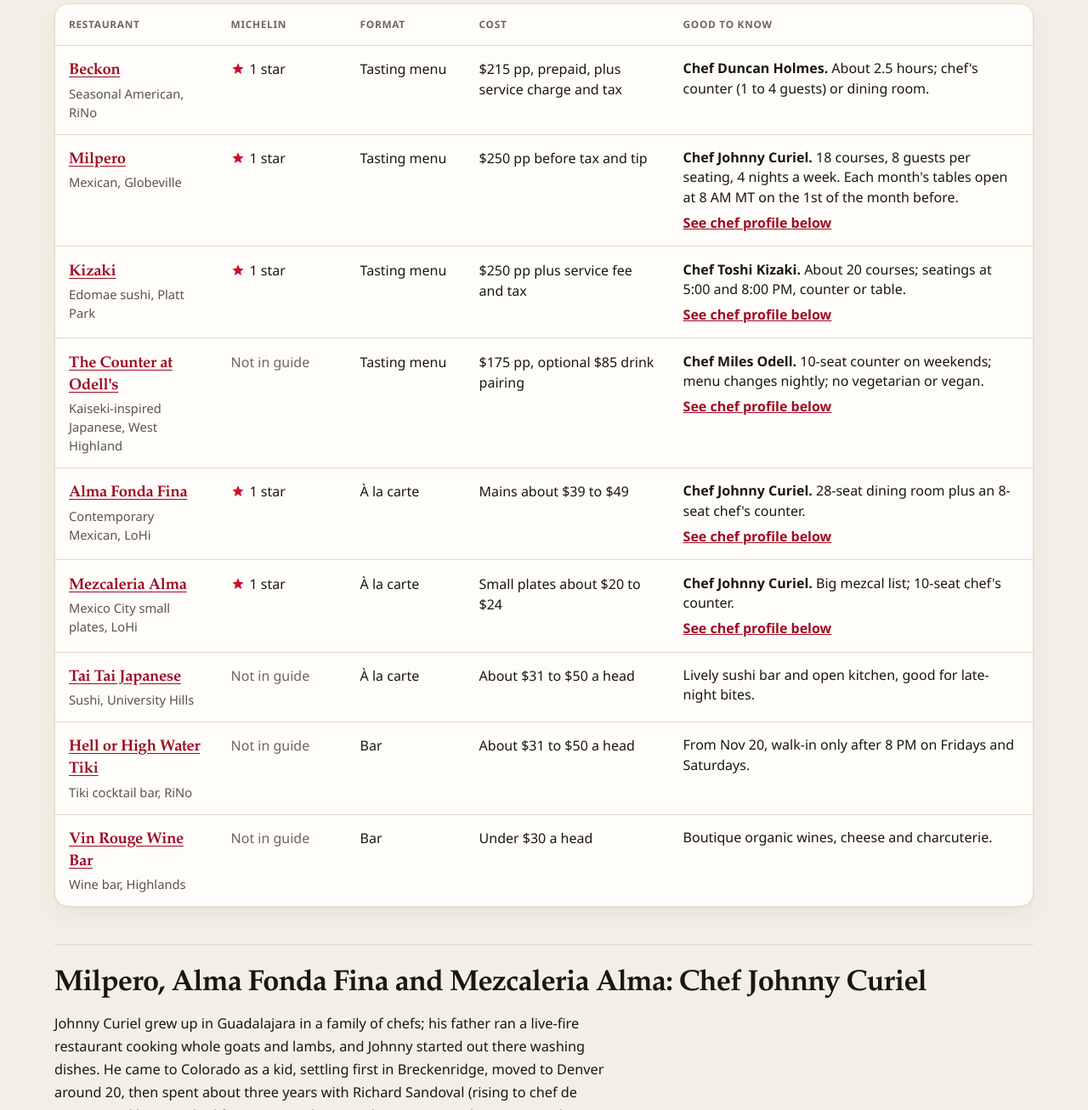
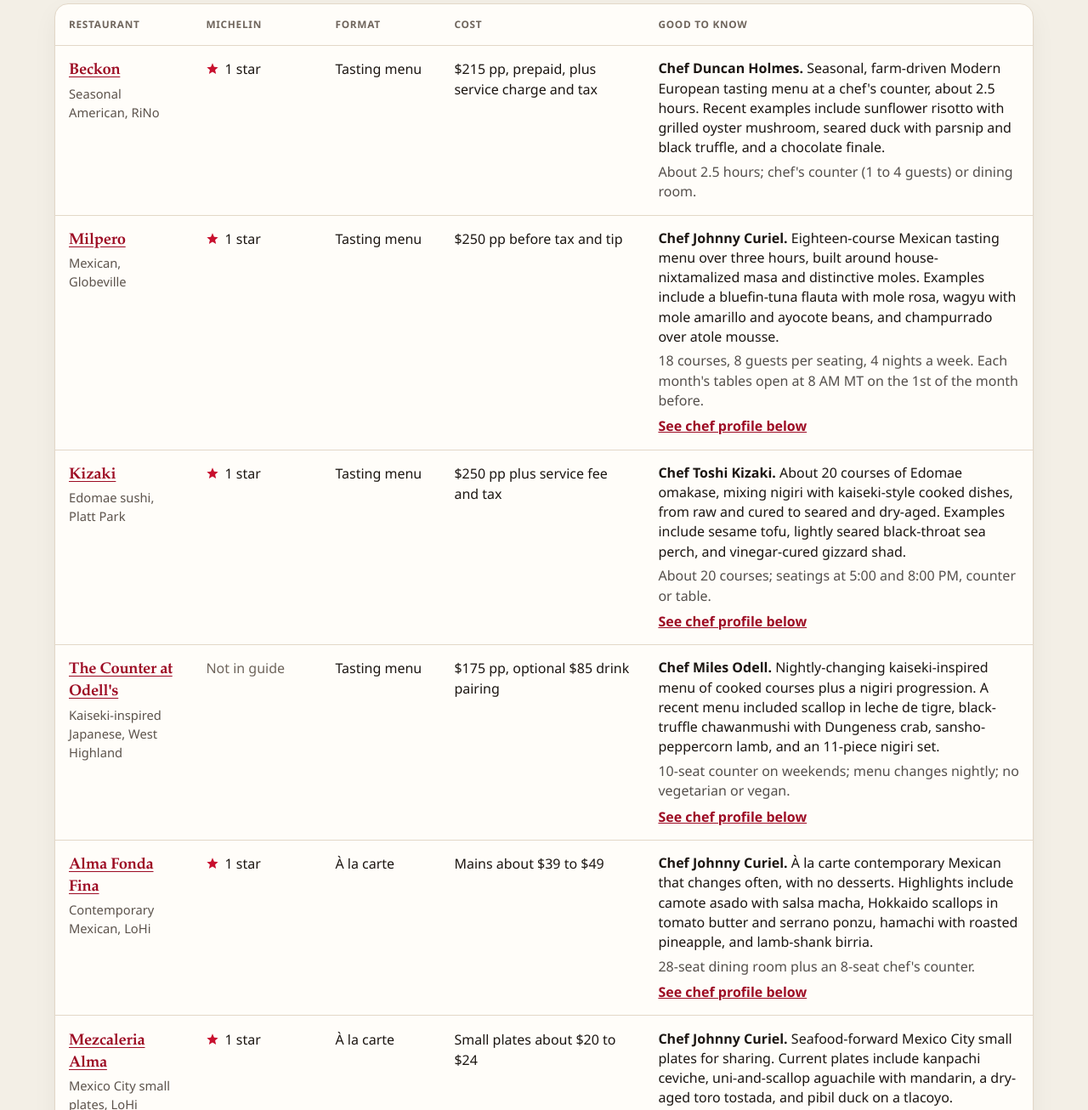
Before and after one commit to johntfunk/denver-restaurants, a plain HTML site: page index.html in a window 1280 px wide. Shown: the part 686-1992 px from the top of the page at 85% size. Drawn offline with Linux system fonts and the light colour scheme.

Commit message:
Add what each restaurant serves to Good to know
Store the food description on every restaurant and show it after the chef name, with the practical notes muted underneath.

Co-authored-by: johntfunk <johntfunk@users.noreply.github.com>

```diff
--- a/app.js
+++ b/app.js
@@ -255,17 +255,21 @@
 
       var notesCell = document.createElement("td");
       notesCell.setAttribute("data-label", "Good to know");
-      var notes = document.createElement("span");
-      notes.className = "notes";
+      var food = document.createElement("span");
+      food.className = "food";
       if (place.chefName) {
         var chefName = document.createElement("strong");
         chefName.className = "chef-name";
         chefName.textContent = "Chef " + place.chefName + ".";
-        notes.appendChild(chefName);
-        notes.appendChild(document.createTextNode(" " + place.notes));
-      } else {
-        notes.textContent = place.notes;
+        food.appendChild(chefName);
+        if (place.food) food.appendChild(document.createTextNode(" " + place.food));
+      } else if (place.food) {
+        food.textContent = place.food;
       }
+      if (food.childNodes.length) notesCell.appendChild(food);
+      var notes = document.createElement("span");
+      notes.className = "notes";
+      notes.textContent = place.notes;
       notesCell.appendChild(notes);
       if (place.chef && knownChefs[place.chef]) {
         var chefLink = document.createElement("a");
--- a/data/restaurants.js
+++ b/data/restaurants.js
@@ -20,7 +20,8 @@ window.TRACKER = {
       price: "$215 pp, prepaid, plus service charge and tax",
       notes: "About 2.5 hours; chef's counter (1 to 4 guests) or dining room.",
       url: "https://www.opentable.com/r/beckon-denver",
-      chefName: "Duncan Holmes"
+      chefName: "Duncan Holmes",
+      food: "Seasonal, farm-driven Modern European tasting menu at a chef's counter, about 2.5 hours. Recent examples include sunflower risotto with grilled oyster mushroom, seared duck with parsnip and black truffle, and a chocolate finale."
     },
     {
       name: "Milpero",
@@ -33,7 +34,8 @@ window.TRACKER = {
         "18 courses, 8 guests per seating, 4 nights a week. Each month's tables open at 8 AM MT on the 1st of the month before.",
       url: "https://www.opentable.com/r/maize-denver",
       chef: "chef-curiel",
-      chefName: "Johnny Curiel"
+      chefName: "Johnny Curiel",
+      food: "Eighteen-course Mexican tasting menu over three hours, built around house-nixtamalized masa and distinctive moles. Examples include a bluefin-tuna flauta with mole rosa, wagyu with mole amarillo and ayocote beans, and champurrado over atole mousse."
     },
     {
       name: "Kizaki",
@@ -45,7 +47,8 @@ window.TRACKER = {
       notes: "About 20 courses; seatings at 5:00 and 8:00 PM, counter or table.",
       url: "https://www.opentable.com/r/kizaki-denver",
       chef: "chef-kizaki",
-      chefName: "Toshi Kizaki"
+      chefName: "Toshi Kizaki",
+      food: "About 20 courses of Edomae omakase, mixing nigiri with kaiseki-style cooked dishes, from raw and cured to seared and dry-aged. Examples include sesame tofu, lightly seared black-throat sea perch, and vinegar-cured gizzard shad."
     },
     {
       name: "The Counter at Odell's",
@@ -57,7 +60,8 @@ window.TRACKER = {
       notes: "10-seat counter on weekends; menu changes nightly; no vegetarian or vegan.",
       url: "https://www.opentable.com/r/the-counter-at-odells-denver",
       chef: "chef-odell",
-      chefName: "Miles Odell"
+      chefName: "Miles Odell",
+      food: "Nightly-changing kaiseki-inspired menu of cooked courses plus a nigiri progression. A recent menu included scallop in leche de tigre, black-truffle chawanmushi with Dungeness crab, sansho-peppercorn lamb, and an 11-piece nigiri set."
     },
     {
       name: "Alma Fonda Fina",
@@ -69,7 +73,8 @@ window.TRACKER = {
       notes: "28-seat dining room plus an 8-seat chef's counter.",
       url: "https://www.opentable.com/r/alma-fonda-fina-denver",
       chef: "chef-curiel",
-      chefName: "Johnny Curiel"
+      chefName: "Johnny Curiel",
+      food: "À la carte contemporary Mexican that changes often, with no desserts. Highlights include camote asado with salsa macha, Hokkaido scallops in tomato butter and serrano ponzu, hamachi with roasted pineapple, and lamb-shank birria."
     },
     {
       name: "Mezcaleria Alma",
@@ -81,7 +86,8 @@ window.TRACKER = {
       notes: "Big mezcal list; 10-seat chef's counter.",
       url: "https://www.opentable.com/r/mezcaleria-alma-denver",
       chef: "chef-curiel",
-      chefName: "Johnny Curiel"
+      chefName: "Johnny Curiel",
+      food: "Seafood-forward Mexico City small plates for sharing. Current plates include kanpachi ceviche, uni-and-scallop aguachile with mandarin, a dry-aged toro tostada, and pibil duck on a tlacoyo."
     },
     {
       name: "Tai Tai Japanese",
@@ -91,7 +97,9 @@ window.TRACKER = {
       format: "À la carte",
       price: "About $31 to $50 a head",
       notes: "Lively sushi bar and open kitchen, good for late-night bites.",
-      url: "https://www.opentable.com/r/tai-tai-japanese-denver"
+      url: "https://www.opentable.com/r/tai-tai-japanese-denver",
+      chefName: "Wayne Conwell",
+      food: "Casual sushi bar for nigiri, sashimi, specialty rolls, poke, and open-faced hand rolls, with fish broken down in-house. Signatures include toro, uni, snow crab with caviar, and the Diablo and Pink Lady rolls."
     },
     {
       name: "Hell or High Water Tiki",
@@ -101,7 +109,8 @@ window.TRACKER = {
       format: "Bar",
       price: "About $31 to $50 a head",
       notes: "From Nov 20, walk-in only after 8 PM on Fridays and Saturdays.",
-      url: "https://www.opentable.com/r/hell-or-high-water-tikidenver"
+      url: "https://www.opentable.com/r/hell-or-high-water-tikidenver",
+      food: "A tiki cocktail bar more than a kitchen, with inventive tropical drinks (including a flaming Jungle Bird) and only light snacks. Come for the drinks, not dinner."
     },
     {
       name: "Vin Rouge Wine Bar",
@@ -111,7 +120,8 @@ window.TRACKER = {
       format: "Bar",
       price: "Under $30 a head",
       notes: "Boutique organic wines, cheese and charcuterie.",
-      url: "https://www.opentable.com/r/vin-rouge-wine-bar-and-tasting-room-denver"
+      url: "https://www.opentable.com/r/vin-rouge-wine-bar-and-tasting-room-denver",
+      food: "Neighborhood wine bar with light fare: cheese boards (18-month Gouda, triple-cream brie), Il Porcellino salumi, olives, almonds, and chocolate bites."
     }
   ],
   chefs: [
--- a/styles.css
+++ b/styles.css
@@ -302,7 +302,16 @@ a { color: var(--link); }
 
 .unguided { color: var(--faint); }
 
-.notes { line-height: 1.45; }
+.food {
+  display: block;
+  line-height: 1.45;
+}
+
+.notes {
+  line-height: 1.45;
+  margin-top: 0.35rem;
+  opacity: 0.75;
+}
 
 .chef-name { font-weight: 700; }
 
```
Also changed, not shown: 1 other file.
